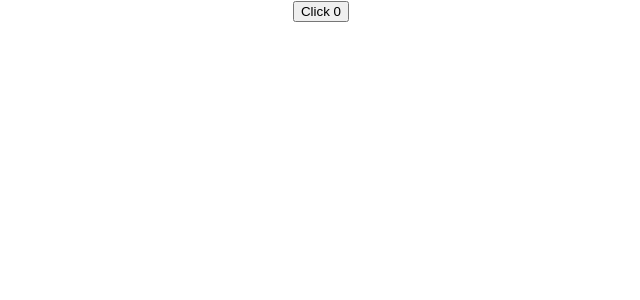
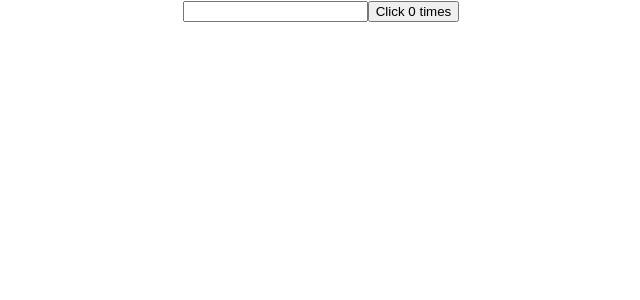
Before and after one commit to thethmuenaing/react-hooks, a React (Create React App) app: page / in a window 1280 px wide. Shown: the top 300 px of the page, without its empty margins (319-959 px from the left). Built offline with nearby package versions, Linux system fonts and the light colour scheme.

Commit message:
adding the code of useEffect function

```diff
--- a/src/App.js
+++ b/src/App.js
@@ -1,11 +1,10 @@
 import React from "react";
 import "./App.css";
 import ClassCounterOne from "./components/UseEffect/ClassCounterOne";
-import HookCounterOne from "./components/UseEffect/HookCounterOne";
 function App() {
 	return (
 		<div className="App">
-			<HookCounterOne />
+			<ClassCounterOne />
 		</div>
 	);
 }
--- a/src/components/UseEffect/ClassCounterOne.js
+++ b/src/components/UseEffect/ClassCounterOne.js
@@ -5,6 +5,7 @@
 		super(props);
 		this.state = {
 			count: 0,
+			name: " ",
 		};
 	}
 
@@ -13,12 +14,20 @@
 	}
 
 	componentDidUpdate(prevProps, prevState) {
-		document.title = `Clicked ${this.state.count} times`;
+		if (prevState.count !== this.state.count) {
+			console.log("updating document title");
+			document.title = `Clicked ${this.state.count} times`;
+		}
 	}
 
 	render() {
 		return (
 			<div>
+				<input
+					type="text"
+					value={this.state.name}
+					onChange={(e) => this.setState({ name: e.target.value })}
+				/>
 				<button onClick={() => this.setState({ count: this.state.count + 1 })}>
 					Click {this.state.count} times
 				</button>
```
